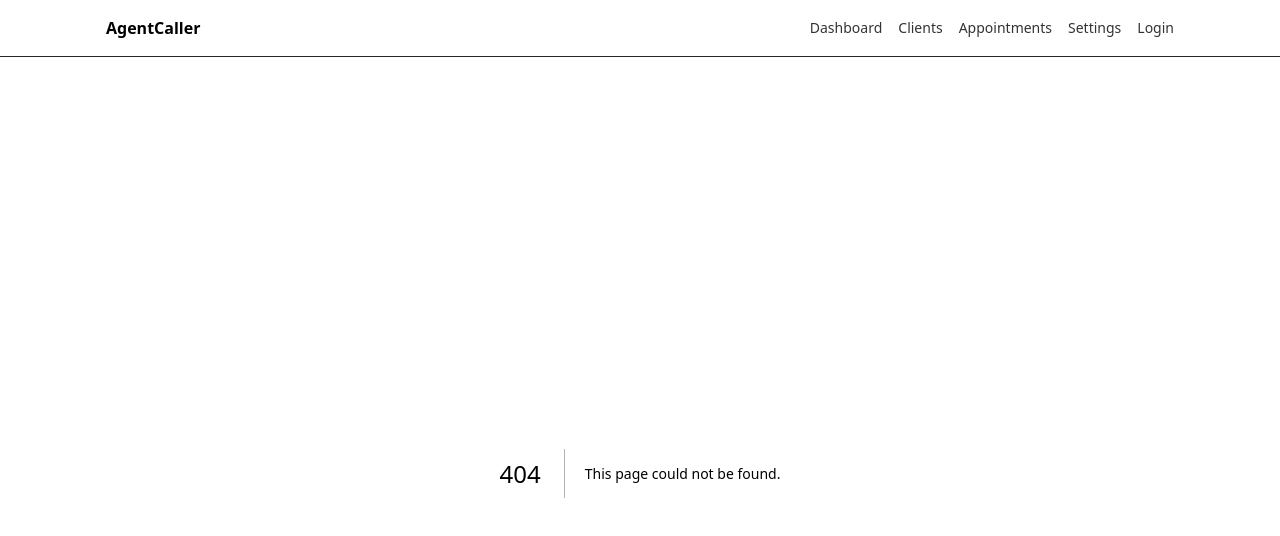
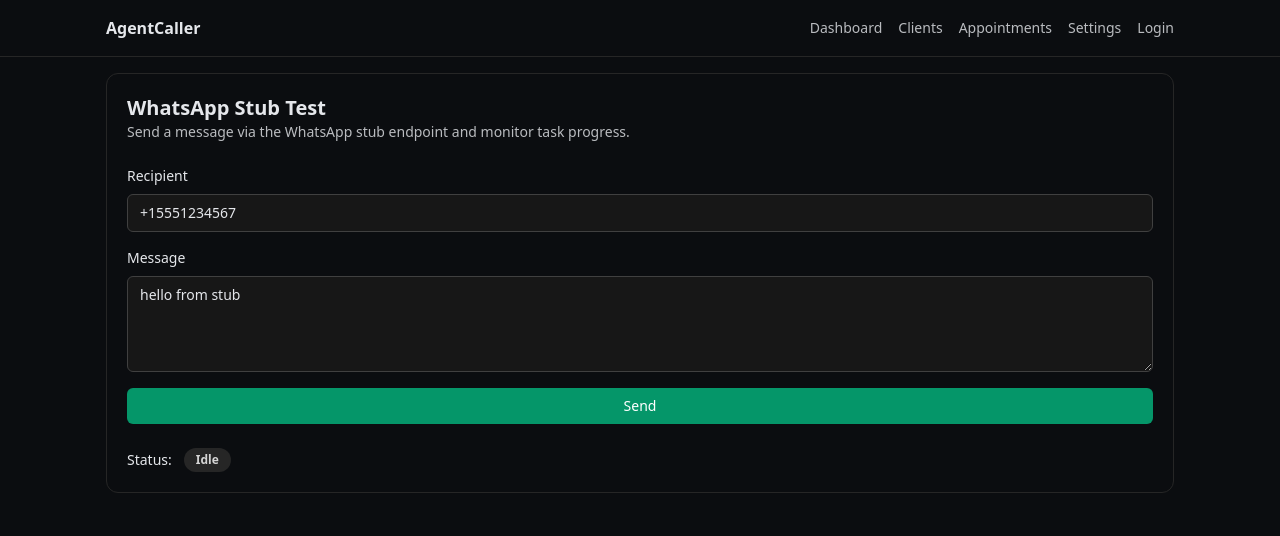
Before and after one commit to breyesr/calleragent, a Next.js app in the folder frontend/: page /dashboard/whatsapp-test in a window 1280 px wide. Before the commit this address had no page. Shown: the top 536 px of the page. Built offline with nearby package versions, Linux system fonts and the light colour scheme; no server answers.

Commit message:
fix(frontend): restore WhatsApp test page

```diff
--- /dev/null
+++ b/frontend/app/dashboard/whatsapp-test/page.tsx
@@ -0,0 +1,170 @@
+"use client";
+
+import { useState } from "react";
+import type { AxiosError } from "axios";
+
+import api from "@/lib/api";
+
+const DEFAULT_PHONE = "+15551234567";
+const DEFAULT_MESSAGE = "hello from stub";
+
+async function sleep(ms: number) {
+  return new Promise((resolve) => setTimeout(resolve, ms));
+}
+
+export default function WhatsAppStubTestPage() {
+  const [recipient, setRecipient] = useState<string>(DEFAULT_PHONE);
+  const [message, setMessage] = useState<string>(DEFAULT_MESSAGE);
+  const [taskId, setTaskId] = useState<string | null>(null);
+  const [statusLabel, setStatusLabel] = useState<string>("Idle");
+  const [result, setResult] = useState<unknown>(null);
+  const [error, setError] = useState<string | null>(null);
+  const [isSubmitting, setIsSubmitting] = useState(false);
+
+  const handleSend = async () => {
+    setIsSubmitting(true);
+    setError(null);
+    setResult(null);
+    setTaskId(null);
+    setStatusLabel("Queued");
+
+    try {
+      const response = await api.post<{ task_id: string; status: string }>("/v1/messaging/whatsapp/send", {
+        to: recipient,
+        text: message.trim(),
+      });
+
+      const newTaskId = response.data.task_id;
+      setTaskId(newTaskId);
+
+      await pollTask(newTaskId);
+    } catch (err) {
+      setError(extractError(err));
+      setStatusLabel("Error");
+    } finally {
+      setIsSubmitting(false);
+    }
+  };
+
+  const pollTask = async (id: string) => {
+    setStatusLabel("Pending");
+    for (let attempt = 0; attempt < 30; attempt += 1) {
+      try {
+        const response = await api.get(`/v1/tasks/result/${id}`);
+        setResult(response.data);
+
+        const state = response.data?.state as string | undefined;
+        if (state === "SUCCESS") {
+          setStatusLabel("Success");
+          return;
+        }
+        if (state === "FAILURE") {
+          setStatusLabel("Failure");
+          return;
+        }
+      } catch (err) {
+        setError(extractError(err));
+        setStatusLabel("Error");
+        return;
+      }
+
+      await sleep(1000);
+    }
+
+    setStatusLabel("Timeout");
+    setError("Timed out waiting for task completion. Please try again.");
+  };
+
+  const statusColor = (() => {
+    switch (statusLabel) {
+      case "Success":
+        return "bg-emerald-600 text-white";
+      case "Failure":
+      case "Error":
+        return "bg-red-600 text-white";
+      case "Queued":
+      case "Pending":
+        return "bg-amber-500 text-neutral-900";
+      default:
+        return "bg-neutral-800 text-neutral-300";
+    }
+  })();
+
+  return (
+    <section className="card space-y-6">
+      <header>
+        <h1 className="text-xl font-semibold">WhatsApp Stub Test</h1>
+        <p className="opacity-80 text-sm">Send a message via the WhatsApp stub endpoint and monitor task progress.</p>
+      </header>
+
+      <div className="grid gap-4">
+        <label className="grid gap-2 text-sm font-medium" htmlFor="whatsapp-recipient">
+          Recipient
+          <input
+            id="whatsapp-recipient"
+            className="rounded-md border border-neutral-700 bg-neutral-900 px-3 py-2 text-sm focus:border-emerald-500 focus:outline-none"
+            value={recipient}
+            onChange={(event) => setRecipient(event.target.value)}
+          />
+        </label>
+
+        <label className="grid gap-2 text-sm font-medium" htmlFor="whatsapp-message">
+          Message
+          <textarea
+            id="whatsapp-message"
+            className="rounded-md border border-neutral-700 bg-neutral-900 px-3 py-2 text-sm focus:border-emerald-500 focus:outline-none min-h-[96px]"
+            value={message}
+            onChange={(event) => setMessage(event.target.value)}
+          />
+        </label>
+
+        <button
+          type="button"
+          onClick={handleSend}
+          disabled={isSubmitting}
+          className="inline-flex items-center justify-center rounded-md bg-emerald-600 px-4 py-2 text-sm font-medium text-white hover:bg-emerald-500 focus:outline-none focus:ring-2 focus:ring-emerald-400 disabled:opacity-60"
+        >
+          {isSubmitting ? "Sending..." : "Send"}
+        </button>
+      </div>
+
+      <div className="flex items-center gap-3 text-sm">
+        <span className="font-medium">Status:</span>
+        <span className={`rounded-full px-3 py-1 text-xs font-semibold ${statusColor}`}>{statusLabel}</span>
+        {taskId ? <span className="text-xs opacity-70">Task ID: {taskId}</span> : null}
+      </div>
+
+      {error ? (
+        <div className="rounded-md border border-red-700 bg-red-950/60 px-4 py-3 text-sm text-red-200">
+          {error}
+        </div>
+      ) : null}
+
+      {result ? (
+        <pre className="overflow-x-auto rounded-md border border-neutral-700 bg-neutral-950 p-4 text-xs">
+          {JSON.stringify(result, null, 2)}
+        </pre>
+      ) : null}
+    </section>
+  );
+}
+
+function extractError(err: unknown): string {
+  if (err && typeof err === "object" && "isAxiosError" in err) {
+    const axiosErr = err as AxiosError<{ detail?: string }>;
+    if (axiosErr.response) {
+      if (axiosErr.response.status === 401) {
+        return "Session expired. Please log in again to use the WhatsApp stub.";
+      }
+      const detail = axiosErr.response.data?.detail;
+      if (detail) {
+        return typeof detail === "string" ? detail : JSON.stringify(detail);
+      }
+      return axiosErr.response.statusText || "Request failed.";
+    }
+    return axiosErr.message || "Network error.";
+  }
+
+  if (err instanceof Error) return err.message;
+  return "Request failed. Please try again.";
+}
```
